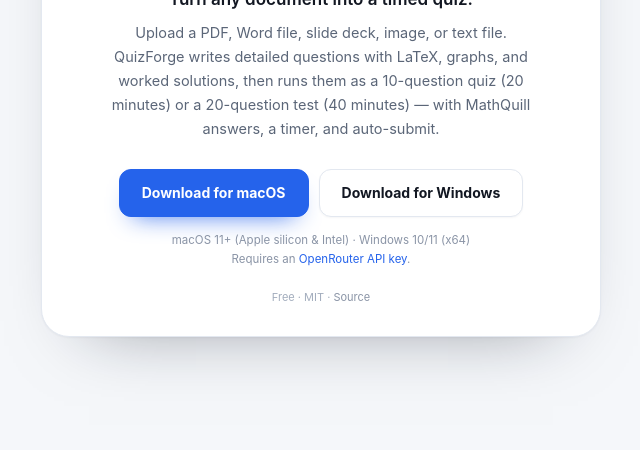
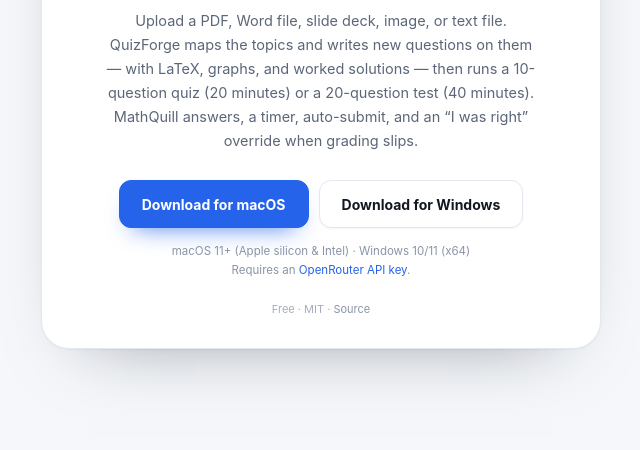
Before and after one commit to rohanhariharan/quizforge, a plain HTML site: page index.html in a window 1280 px wide. Shown: the part 350-800 px from the top of the page, without its empty margins (319-959 px from the left). Drawn offline with Linux system fonts and the light colour scheme; no server answers.

Commit message:
Describe fresh questions and the I was right override

```diff
--- a/index.html
+++ b/index.html
@@ -132,10 +132,10 @@
       <h1>QuizForge</h1>
       <p class="tagline">Turn any document into a timed quiz.</p>
       <p class="description">
-        Upload a PDF, Word file, slide deck, image, or text file. QuizForge writes detailed
-        questions with LaTeX, graphs, and worked solutions, then runs them as a 10-question
-        quiz (20 minutes) or a 20-question test (40 minutes) — with MathQuill answers, a
-        timer, and auto-submit.
+        Upload a PDF, Word file, slide deck, image, or text file. QuizForge maps the topics
+        and writes new questions on them — with LaTeX, graphs, and worked solutions — then
+        runs a 10-question quiz (20 minutes) or a 20-question test (40 minutes). MathQuill
+        answers, a timer, auto-submit, and an “I was right” override when grading slips.
       </p>
       <div class="downloads">
         <a class="btn primary" id="mac-download" href="https://github.com/rohanhariharan/quizforge/releases/latest" rel="noopener">Download for macOS</a>
```
